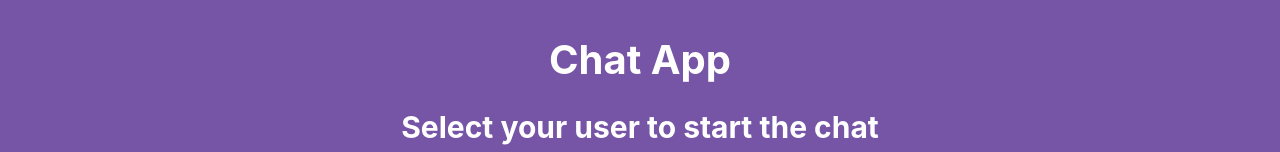
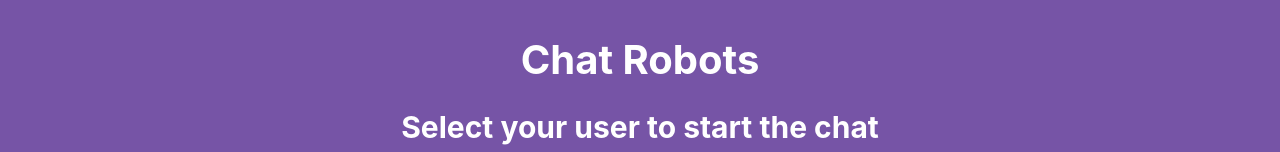
Before and after one commit to allan-viveiros/chatApp, a React (Create React App) app: page / in a window 1280 px wide. Shown: the top 152 px of the page. Built offline with nearby package versions, Linux system fonts and the light colour scheme; no server answers; the database is empty.

Commit message:
deploy netlify

```diff
--- a/src/components/ChatContainer.js
+++ b/src/components/ChatContainer.js
@@ -63,7 +63,7 @@ const ChatContainer = ({userSender}) => {
             setUsers(arrayOfUsers);
         });
 
-    }, []);
+    }, [userSender.userId]);
 
     useEffect(() => {
         console.log("User Recipient");
--- a/src/components/UserContainer.js
+++ b/src/components/UserContainer.js
@@ -96,7 +96,7 @@ const UserContainer = () => {
     return(
         <section className="userContainer">
             <div className="wrapper">
-            <h1>Chat App</h1>
+            <h1>Chat Robots</h1>
 
                 {
                     userSelected === ""
--- a/src/components/UserInput.js
+++ b/src/components/UserInput.js
@@ -1,4 +1,4 @@
-import { useState } from "react";
+import { useEffect, useState } from "react";
 
 const UserInput = ({ handleSubmit }) => {
     const [userInputText, setUserInputText] = useState("");
```
